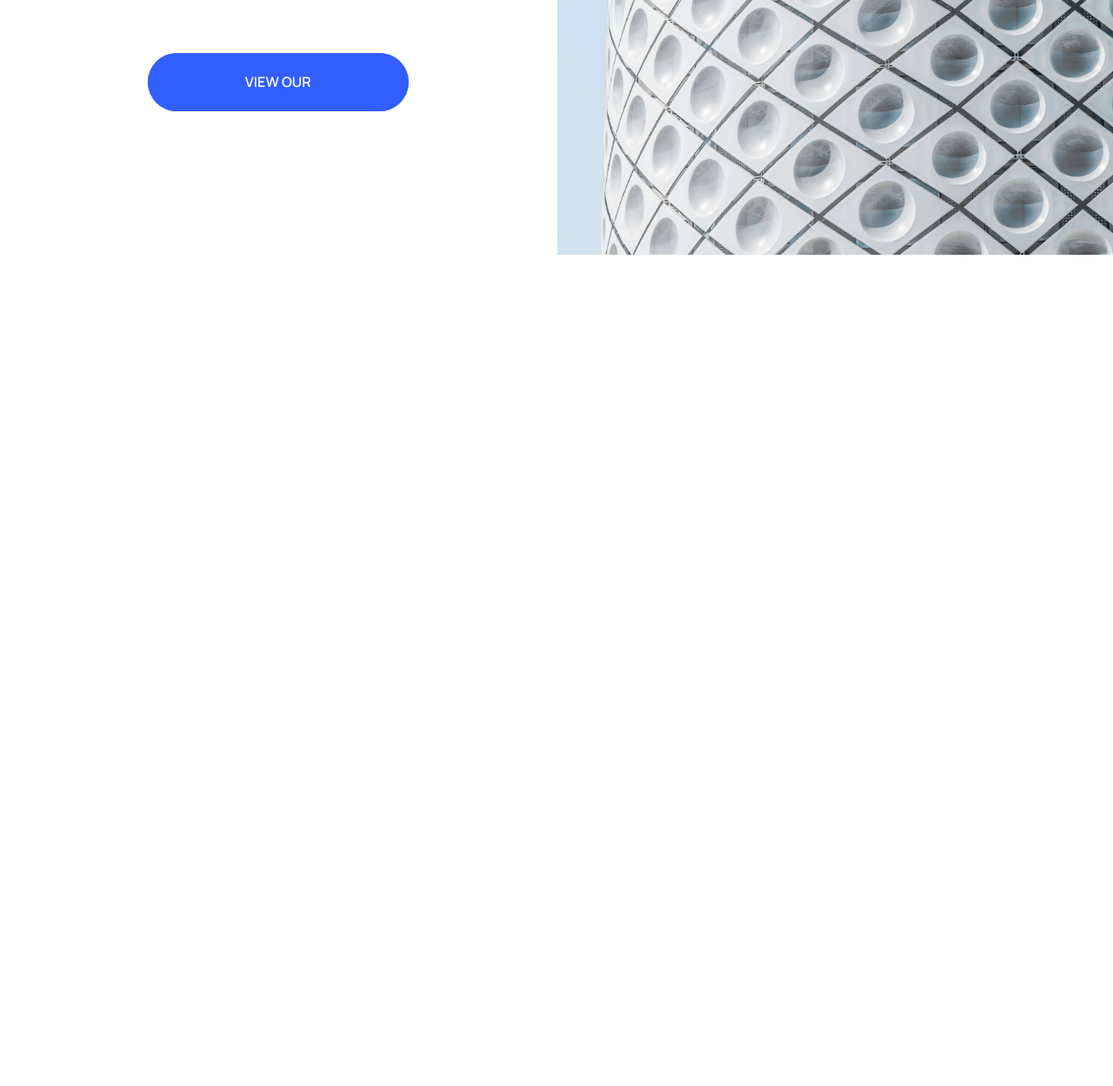
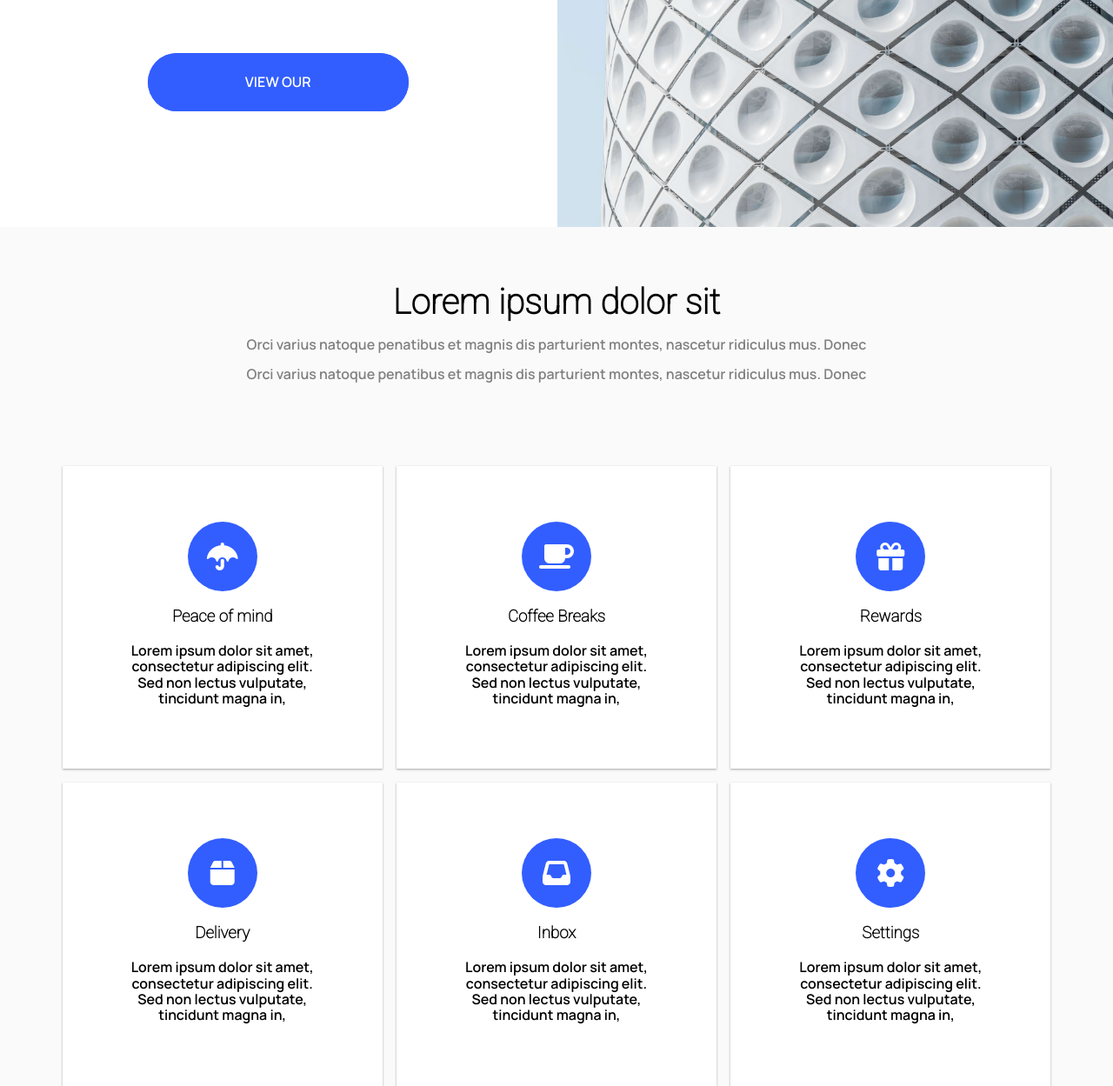
Before and after one commit to ingcarlostello/landingBase, a website: page index.html in a window 1280 px wide. Shown: the part 1252-2501 px from the top of the page at 87% size. Before the commit the page ends 1545 px from the top, so only its background shows below. Drawn offline with Linux system fonts and the light colour scheme.

Commit message:
Section services created

```diff
--- a/index.html
+++ b/index.html
@@ -39,7 +39,6 @@
             </header>
         </section>
 
-
         <section class="standard__section-row">
 
             <div class="standard__section-col">
@@ -69,5 +68,81 @@
             </div>
         </section>
 
+        <section class="services">
+            <div class="services__text-container">
+                <h1>Lorem ipsum dolor sit</h1>
+                <p>Orci varius natoque penatibus et magnis dis parturient
+                    montes, nascetur ridiculus mus. Donec</p>
+                <p>Orci varius natoque penatibus et magnis dis parturient
+                    montes, nascetur ridiculus mus. Donec</p>
+            </div>
+
+            <div class="services__cards-container">
+
+                <div class="services__card-col">
+                    <div class="services__card">
+                        <div class="services__card-icon">
+                            <i class="fas fa-umbrella"></i>
+                        </div>
+                        <h3>Peace of mind</h3>
+                        <p>Lorem ipsum dolor sit amet, consectetur adipiscing elit. Sed non lectus vulputate, tincidunt magna in,</p>
+                    </div>
+                </div>
+
+                <div class="services__card-col">
+                    <div class="services__card">
+                        <div class="services__card-icon">
+                           <i class="fas fa-coffee"></i>
+                        </div>
+                        <h3>Coffee Breaks</h3>
+                        <p>Lorem ipsum dolor sit amet, consectetur adipiscing elit. Sed non lectus vulputate, tincidunt magna in,</p>
+                    </div>
+                </div>
+
+                <div class="services__card-col">
+                    <div class="services__card">
+                        <div class="services__card-icon">
+                           <i class="fas fa-gift"></i>
+                        </div>
+                        <h3>Rewards</h3>
+                        <p>Lorem ipsum dolor sit amet, consectetur adipiscing elit. Sed non lectus vulputate, tincidunt magna in,</p>
+                    </div>
+                </div>
+
+                <div class="services__card-col">
+                    <div class="services__card">
+                        <div class="services__card-icon">
+                            <i class="fas fa-box"></i>
+                        </div>
+                        <h3>Delivery</h3>
+                        <p>Lorem ipsum dolor sit amet, consectetur adipiscing elit. Sed non lectus vulputate, tincidunt magna in,</p>
+                    </div>
+                </div>
+
+                <div class="services__card-col">
+                    <div class="services__card">
+                        <div class="services__card-icon">
+                            <i class="fas fa-inbox"></i>
+                        </div>
+                        <h3>Inbox</h3>
+                        <p>Lorem ipsum dolor sit amet, consectetur adipiscing elit. Sed non lectus vulputate, tincidunt magna in,</p>
+                    </div>
+                </div>
+
+                <div class="services__card-col">
+                    <div class="services__card">
+                        <div class="services__card-icon">
+                            <i class="fas fa-cog"></i>
+                        </div>
+                        <h3>Settings</h3>
+                        <p>Lorem ipsum dolor sit amet, consectetur adipiscing elit. Sed non lectus vulputate, tincidunt magna in,</p>
+                    </div>
+                </div>
+
+
+
+            </div>
+        </section>
+
     </body>
 </html>
--- a/scss/3_standardSection.scss
+++ b/scss/3_standardSection.scss
@@ -6,13 +6,13 @@
     grid-row-gap: 0px;
 
     .standard__section-col{
-        height: auto;
+        height: 38rem;
 
         .standard__section-container{
             padding-right:5rem ;
             padding-left:5rem ;
             margin-top: 5rem;
-           text-align: center;
+            text-align: center;
 
             .standard__section-main-title{
                 font-size: 3.25rem;
@@ -93,7 +93,7 @@
             overflow: hidden;
             background: url("../img/arte.jpg");
             width: 100%;
-            height: 40rem;
+            height: 38rem;
             position: relative;
             background-repeat: no-repeat;
             background-position: center;
--- /dev/null
+++ b/scss/4_services.scss
@@ -0,0 +1,76 @@
+.services{
+    height: auto;
+    background: #fafafa;
+       padding-left: 4rem;
+            padding-right:4rem ;
+    .services__text-container{
+        text-align: center;
+        padding:4rem;
+        h1{
+            margin:0;
+            font-size: 2.5rem;
+            font-family: 'Roboto', sans-serif;
+        }
+
+        p{
+            font-family: 'Manrope', sans-serif;
+            color:grey;
+        }
+    }
+
+    .services__cards-container{
+        display: grid;
+        grid-template-columns: repeat(3, 1fr);
+        grid-template-rows: 1fr;
+        grid-column-gap: 1px;
+
+
+        .services__card-col{
+            height: auto;
+            margin-top: 1rem;
+            display: flex;
+            justify-content: center;
+            align-items: center;
+            transition: all 0.25s ease-in-out;
+
+
+             .services__card{
+                box-shadow: 0 1px 3px rgba(0, 0, 0, 0.12), 0 1px 2px rgba(0, 0, 0, 0.24);
+                text-align: center;
+                background: white;
+                padding-top: 4rem;
+                padding-bottom: 3.5rem;
+
+
+                width: 23rem;
+                h3{
+                    font-family: 'Roboto', sans-serif;
+                }
+                p{
+                    font-family: 'Manrope', sans-serif;
+                    padding-right: 4rem;
+                    padding-left: 4rem;
+                }
+                .services__card-icon{
+                    display: flex;
+                    justify-content: center;
+                    align-items: center;
+                    margin-left: auto;
+                    margin-right: auto;
+                    height: 5rem;
+                    background: #325eff;
+                    width: 5rem;
+                    border-radius: 50%;
+                    .fas{
+                        font-size: 2rem;
+                        color:white
+                    }
+                }
+            }
+            .services__card:hover{
+                box-shadow: 0 10px 20px rgba(0, 0, 0, 0.19), 0 6px 6px rgba(0, 0, 0, 0.23);
+            }
+
+        }
+    }
+}
--- a/scss/styles.scss
+++ b/scss/styles.scss
@@ -1,3 +1,4 @@
 @import "1_navbar";
 @import "2_heroSection";
 @import "3_standardSection";
+@import "4_services";
```
Also changed, not shown: css/styles.css.
